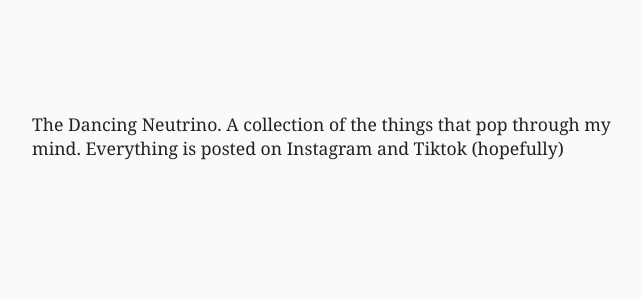
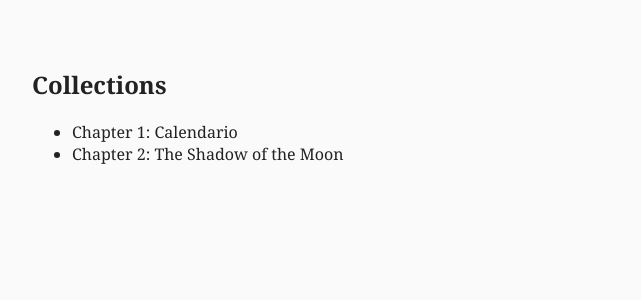
Before and after one commit to thedancingneutrino/thedancingneutrino.github.io, a Jekyll site: the page built from index.md, in a window 1280 px wide. Shown: the top 300 px of the page, without its empty margins (308-949 px from the left). Built offline with Jekyll 4.4.1, drawn with Linux system fonts in a browser that asks for light colours.

Commit message:
Update index.md

```diff
--- a/index.md
+++ b/index.md
@@ -1,28 +1,10 @@
 ---
 layout: default
-title: Main
+title: Home
 ---
 
-<section class ="landing">
-  <p class="intro">
-    The Dancing Neutrino.
-    A collection of the things that pop through my mind.
-    Everything is posted on Instagram and Tiktok (hopefully)
-  </p>
 
-  <div class="chapters">
-    {% for chapter in site.chapters %}
-      <div class="chapter-card">
-        <h2>
-          <a href="{{ chapter.url }}">{{ chapter.title }}</a>
-        </h2>
+## Collections
 
-        {% if chapter.description %}
-          <p class="chapter-desc">{{ chapter.description }}</p>
-        {% endif %}
-      </div>
-    {% endfor %}
-  </div>
-
-
-</section>
+- [Chapter 1: Calendario](/chapters/calendario/)
+- [Chapter 2: The Shadow of the Moon](/chapters/moon-shadow/)
```
